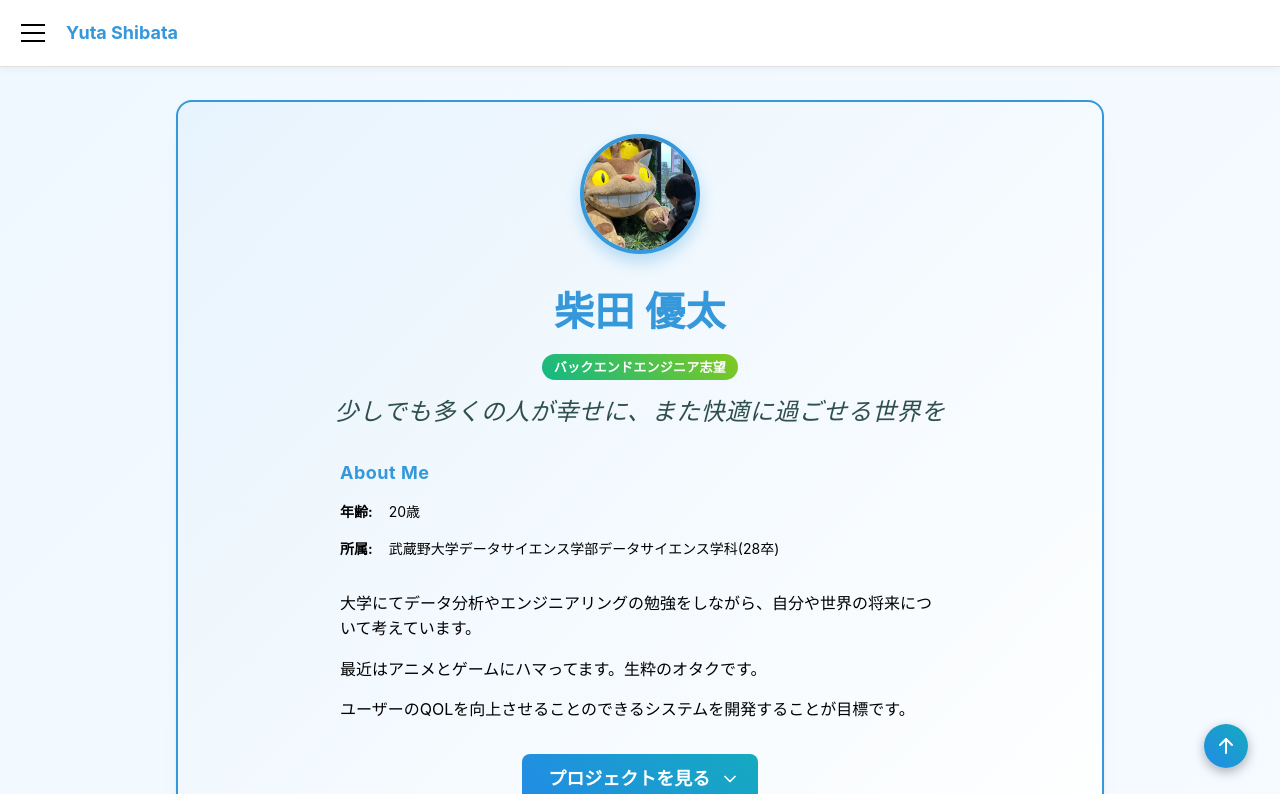
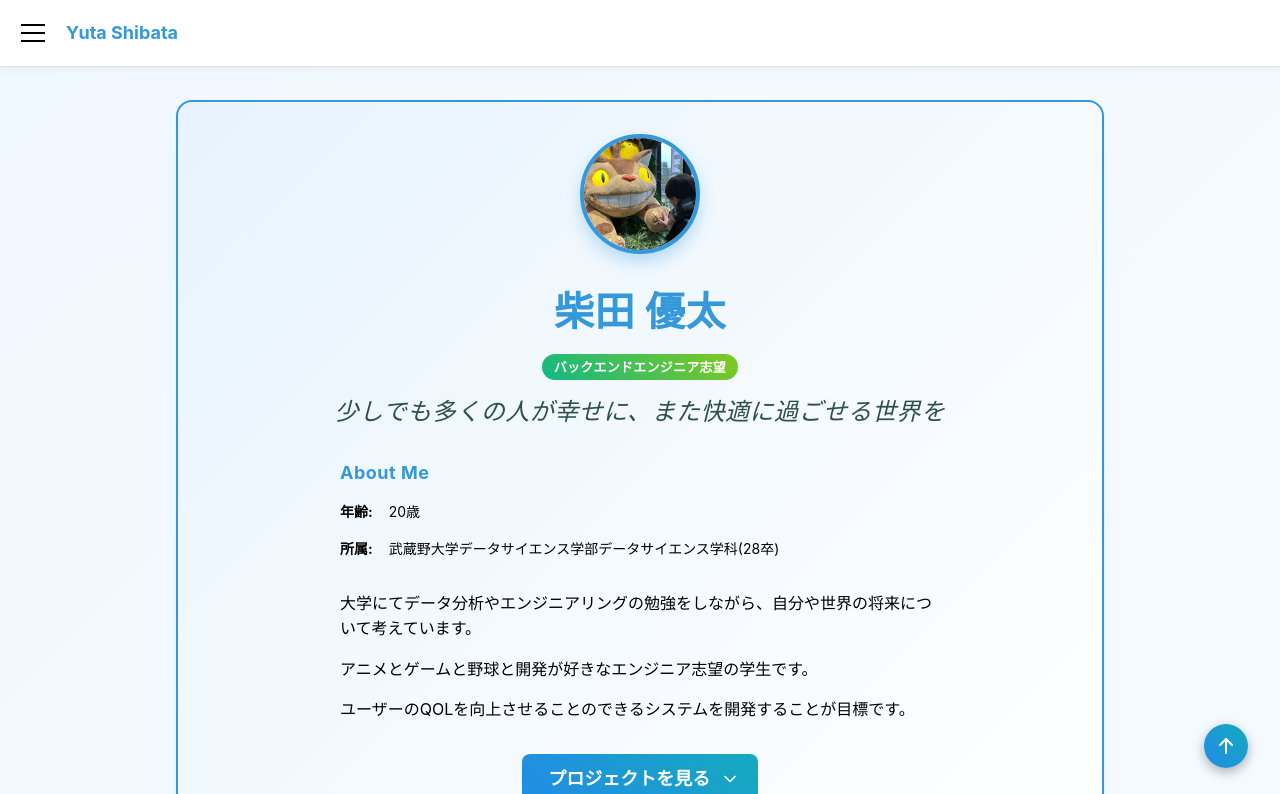
Before and after one commit to Yuu0413s/portfolio, a React (Vite) app: page / in a window 1280 px wide. Shown: the top 794 px of the page. Built offline with nearby package versions, Linux system fonts and the light colour scheme; no server answers.

Commit message:
chore : 自己紹介を少し修正

```diff
--- a/src/components/about.tsx
+++ b/src/components/about.tsx
@@ -87,7 +87,7 @@ const AboutSection = () => {
                             大学にてデータ分析やエンジニアリングの勉強をしながら、自分や世界の将来について考えています。
                         </Text>
                         <Text>
-                            最近はアニメとゲームにハマってます。生粋のオタクです。
+                            アニメとゲームと野球と開発が好きなエンジニア志望の学生です。
                         </Text>
                         <Text>
                             ユーザーのQOLを向上させることのできるシステムを開発することが目標です。
```
